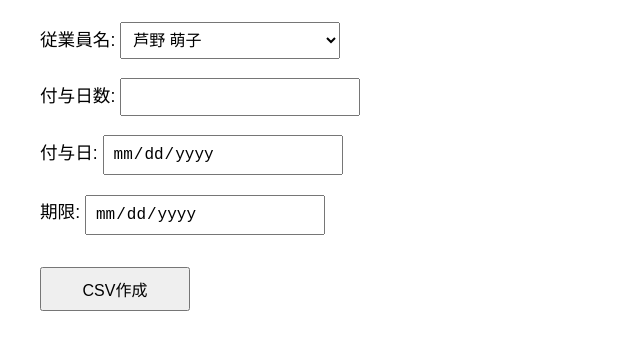
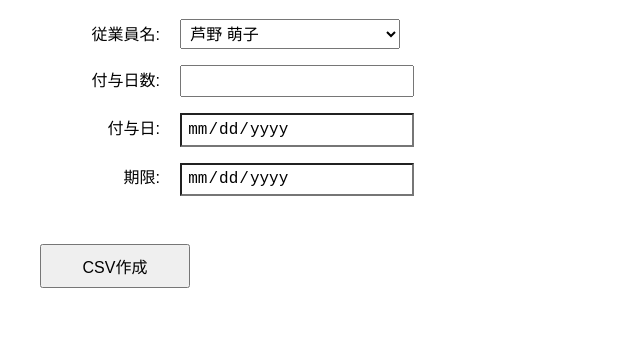
Before and after one commit to playersgate/special_holiday_pools_csv, a website: page index.html in a window 1280 px wide. Shown: the part 110-460 px from the top of the page, without its empty margins (0-640 px from the left). Drawn offline with Linux system fonts and the light colour scheme.

Commit message:
Add files via upload

```diff
--- a/index.html
+++ b/index.html
@@ -8,38 +8,51 @@
       font-family: sans-serif;
       padding: 2rem;
     }
+    .form-group {
+      margin-bottom: 1rem;
+    }
     label {
-      display: block;
-      margin-top: 1rem;
-      font-size: 1.1rem;
+      display: inline-block;
+      width: 120px;
+      text-align: right;
+      margin-right: 1rem;
     }
-    input, select, button {
+    input, select {
+      width: 220px;
+      padding: 0.3rem;
       font-size: 1rem;
-      padding: 0.5rem;
-      width: 220px;
-      margin-top: 0.2rem;
+    }
+    input[type="date"] {
+      -webkit-appearance: none;
+      appearance: none;
     }
     button {
+      margin-top: 2rem;
+      padding: 0.5rem 1rem;
+      font-size: 1rem;
       width: 150px;
-      margin-top: 2rem;
     }
   </style>
 </head>
 <body>
   <h1>特別休暇CSV作成</h1>
   <form id="csvForm">
-    <label>従業員名:
+    <div class="form-group">
+      <label for="employee">従業員名:</label>
       <select id="employee" required></select>
-    </label>
-    <label>付与日数:
+    </div>
+    <div class="form-group">
+      <label for="days">付与日数:</label>
       <input type="number" id="days" min="1" step="1" required>
-    </label>
-    <label>付与日:
+    </div>
+    <div class="form-group">
+      <label for="date">付与日:</label>
       <input type="date" id="date" required readonly onkeydown="return false;">
-    </label>
-    <label>期限:
+    </div>
+    <div class="form-group">
+      <label for="expire">期限:</label>
       <input type="date" id="expire" required readonly onkeydown="return false;">
-    </label>
+    </div>
     <button type="submit">CSV作成</button>
   </form>
   <div id="result" style="margin-top:1rem; color:red;"></div>
```
